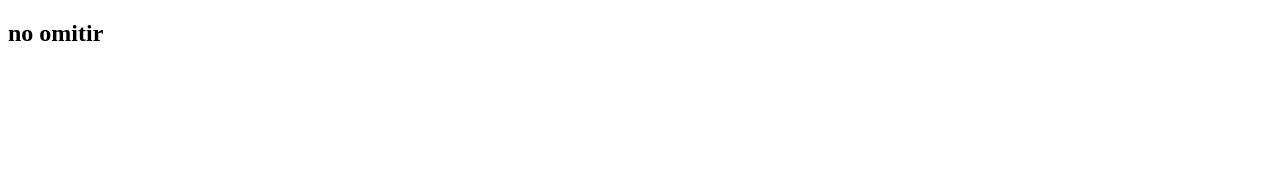
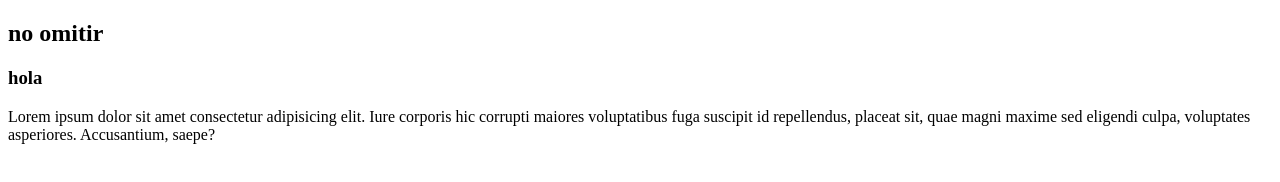
Before and after one commit to marlonut/aprendiendo-git, a plain HTML site: page reven.html in a window 1280 px wide. Drawn offline with Linux system fonts and the light colour scheme.

Commit message:
añado el object main

```diff
--- a/reven.html
+++ b/reven.html
@@ -8,6 +8,9 @@
 </head>
 <body>
     <h2>no omitir</h2>
-
+    <main>
+        <h3>hola</h3>
+        <p>Lorem ipsum dolor sit amet consectetur adipisicing elit. Iure corporis hic corrupti maiores voluptatibus fuga suscipit id repellendus, placeat sit, quae magni maxime sed eligendi culpa, voluptates asperiores. Accusantium, saepe?</p>
+    </main>
 </body>
 </html>
```
